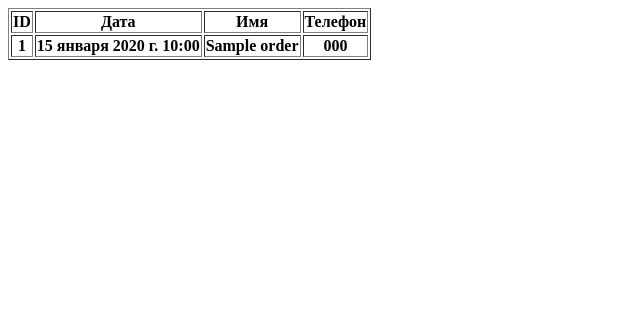
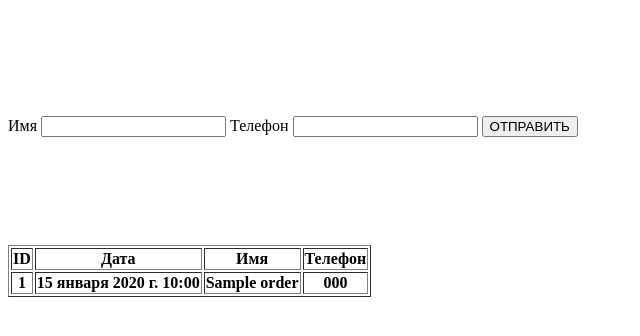
Before and after one commit to MVG8/django_train_website, a Django app: page / in a window 1280 px wide. Shown: the top 336 px of the page, without its empty margins (0-640 px from the left). Run offline with Django 4.2, Linux system fonts and the light colour scheme; tables that the repository leaves empty hold one stand-in row (values such as "Sample post"); lists and menus that the app fills with data are empty.

Commit message:
index конструкция <form>

```diff
--- a/templates/index.html
+++ b/templates/index.html
@@ -8,6 +8,29 @@
     <title>Document</title>
 </head>
 <body>
+
+<br>
+<br>
+<br>
+<br>
+<br>
+<br>
+
+<form action="" method="">
+    <label>Имя</label>
+    <input name="name">
+    <label>Телефон</label>
+    <input name="phone">
+    <button type="submit">ОТПРАВИТЬ</button>
+
+</form>
+
+<br>
+<br>
+<br>
+<br>
+<br>
+<br>
 
 {% if object_list %}
 
```
